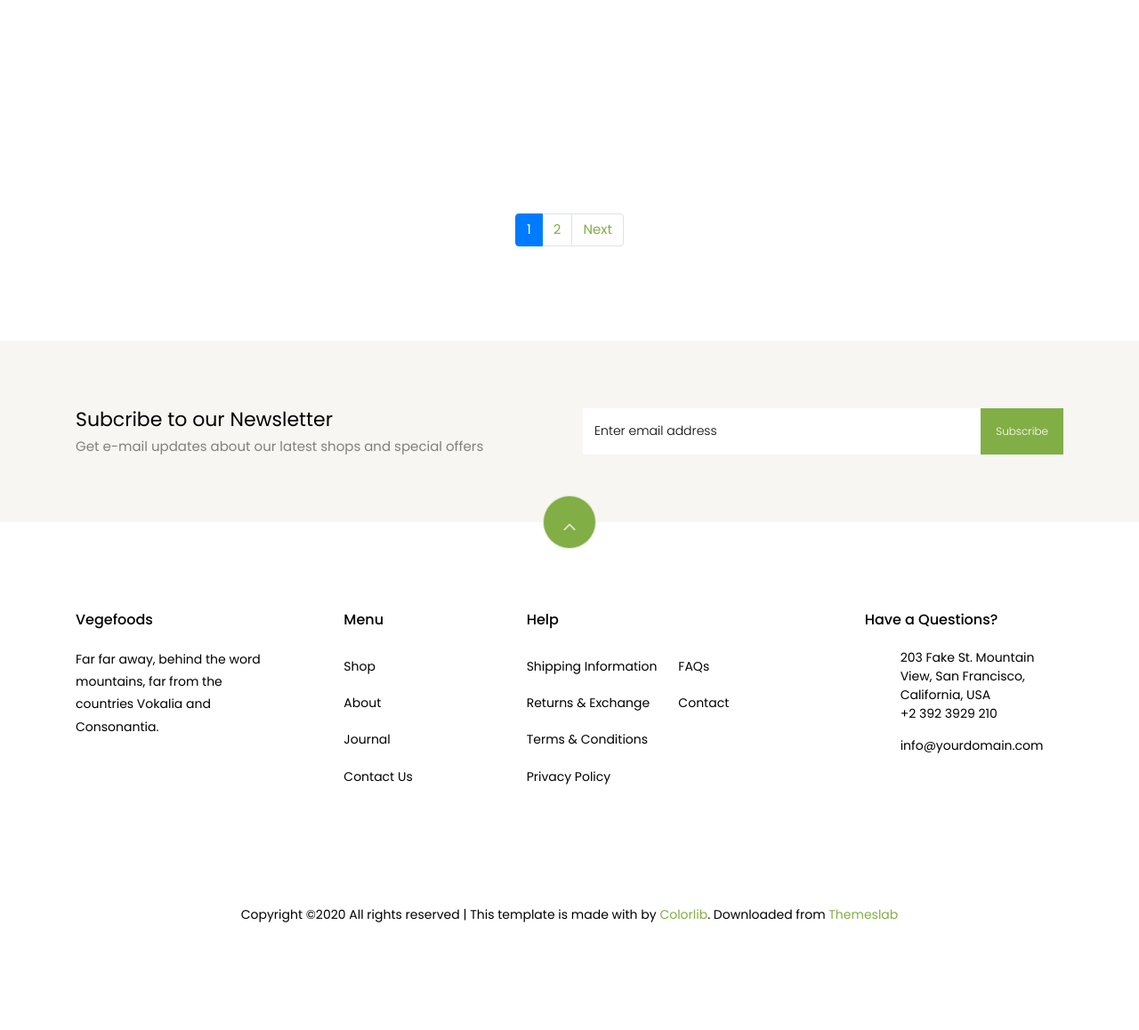
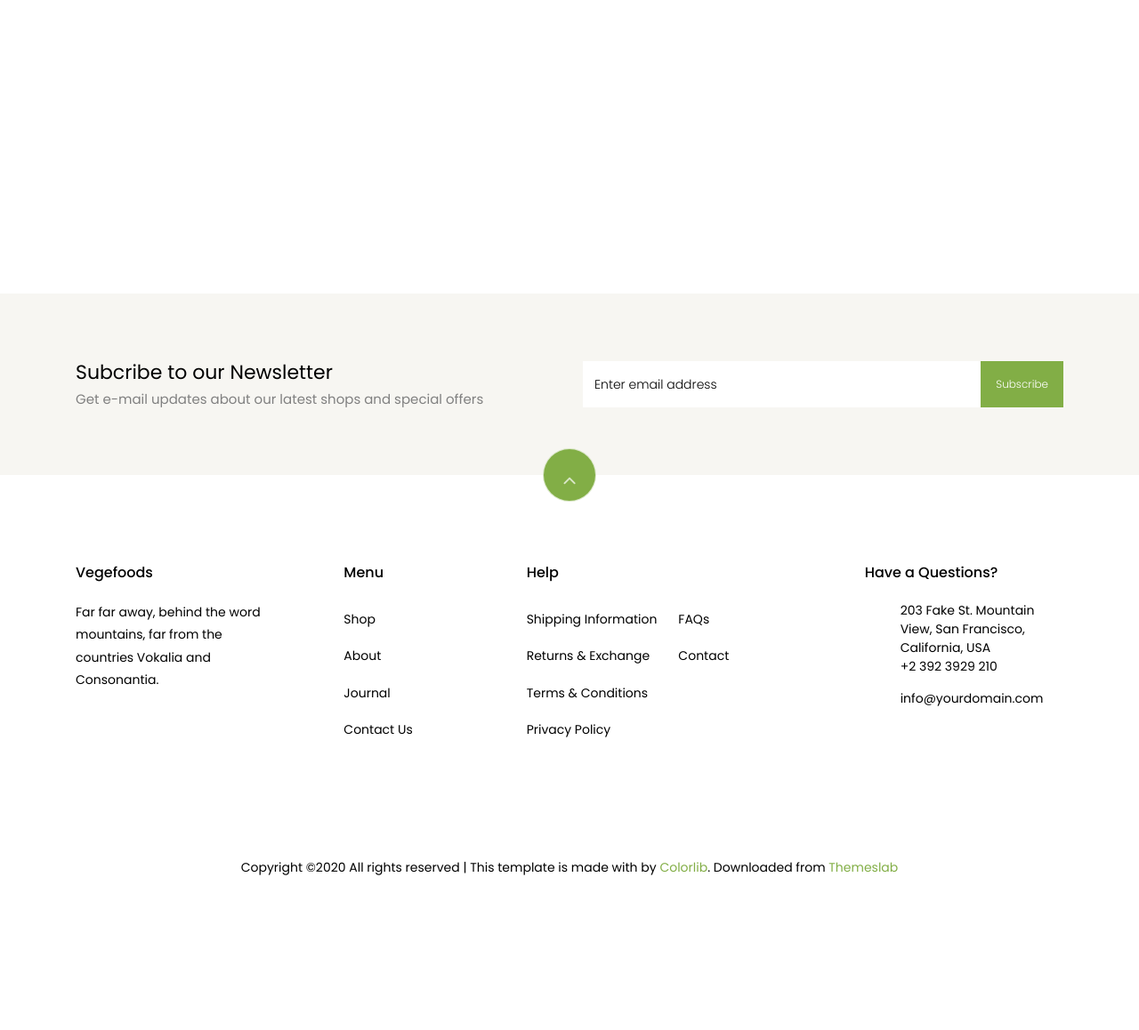
Before and after one commit to alleFarell/KukerHut.com, a CodeIgniter app: page /KukerHut/index.php/kukerhut/products in a window 1280 px wide. Shown: the part 1043-2201 px from the top of the page at 89% size. After the commit the page ends 2027 px from the top, so only its background shows below. Run offline with CodeIgniter, Linux system fonts and the light colour scheme; data comes from the database, SQL or seed files in the repository; data that the repository does not hold is empty; style sheets or scripts are compiled from the project's sources; some libraries are stand-ins or nearby versions.

Commit message:
Category Filter works BUT..
tapi pagination nya jd gabisa dipake, need to be fixed

```diff
--- a/application/controllers/Kukerhut.php
+++ b/application/controllers/Kukerhut.php
@@ -66,7 +66,6 @@ class Kukerhut extends CI_Controller
 
         //panggil function getAllProducts yang ada pada model Products_model.
         $data['data'] = $this->Products_model->getAllProducts($config["per_page"], $data['page']);
-        //$data['data'] = $this->Products_model->getProductsByCategory($kategori);
         $data['category'] = $this->Products_model->getAllCategories();
         $data['pagination'] = $this->pagination->create_links();
 
@@ -81,4 +80,50 @@ class Kukerhut extends CI_Controller
         $this->load->view('contents/contact');
         $this->load->view('templates/footer');
     }
+    public function category()
+    {
+        $id = $this->uri->segment('3');
+        // //konfigurasi pagination
+        // $config['base_url'] = site_url('Kukerhut/products/'.$id); //site url
+        // $config['total_rows'] = $this->db->count_all('produk'); //total row
+        // $config['per_page'] = 8;  //show record per halaman
+        // $config["uri_segment"] = 3;  // uri parameter
+        // $choice = $config["total_rows"] / $config["per_page"];
+        // $config["num_links"] = floor($choice);
+
+        // // Membuat Style pagination
+        // $config['first_link']       = 'First';
+        // $config['last_link']        = 'Last';
+        // $config['next_link']        = 'Next';
+        // $config['prev_link']        = 'Prev';
+        // $config['full_tag_open']    = '<div class="pagging text-center"><nav><ul class="pagination justify-content-center">';
+        // $config['full_tag_close']   = '</ul></nav></div>';
+        // $config['num_tag_open']     = '<li class="page-item"><span class="page-link">';
+        // $config['num_tag_close']    = '</span></li>';
+        // $config['cur_tag_open']     = '<li class="page-item active"><span class="page-link">';
+        // $config['cur_tag_close']    = '<span class="sr-only">(current)</span></span></li>';
+        // $config['next_tag_open']    = '<li class="page-item"><span class="page-link">';
+        // $config['next_tagl_close']  = '<span aria-hidden="true">&raquo;</span></span></li>';
+        // $config['prev_tag_open']    = '<li class="page-item"><span class="page-link">';
+        // $config['prev_tagl_close']  = '</span>Next</li>';
+        // $config['first_tag_open']   = '<li class="page-item"><span class="page-link">';
+        // $config['first_tagl_close'] = '</span></li>';
+        // $config['last_tag_open']    = '<li class="page-item"><span class="page-link">';
+        // $config['last_tagl_close']  = '</span></li>';
+
+        // $this->pagination->initialize($config);
+        // $data['page'] = ($this->uri->segment(3)) ? $this->uri->segment(3) : 0;
+
+
+        //panggil function getAllProducts yang ada pada model Products_model.
+        $data['data'] = $this->Products_model->getProductsByCat($id);
+        //$data['data'] = $this->Products_model->getProductsByCategory('produk', $id, $config["per_page"], $data['page']);
+        $data['category'] = $this->Products_model->getAllCategories();
+        //$data['pagination'] = $this->pagination->create_links();
+
+        //load view
+        $this->load->view('templates/header');
+        $this->load->view('contents/products', $data);
+        $this->load->view('templates/footer', $data);
+    }
 }
--- a/application/models/Products_model.php
+++ b/application/models/Products_model.php
@@ -11,8 +11,20 @@ class Products_model extends CI_model
         return $this->db->get('kategori')->result();
     }
 
-    public function getProductsByCategory($id_kategori)
+    public function getProductsByCategory($table, $id_kategori, $limit, $start)
     {
-        return $this->db->get_where('produk', ['id_kategori' => $id_kategori])->result_array();
+        return $this->db->get_where($table, array('id_kategori'=>$id_kategori), $limit, $start)->result_array();
     }
+
+    public function getProductsByCat($id_kategori)
+    {
+        return $this->db->query("select * from produk where id_kategori like '$id_kategori'")->result_array();
+    }
+
+    public function getCategoryByProduct($id_kategori)
+    {
+        return $this->db->get_where('kategori', ['id_kategori' => $id_kategori])->row('nama_kategori');
+    }
+
+
 }
--- a/application/views/contents/products.php
+++ b/application/views/contents/products.php
@@ -13,10 +13,10 @@
 		<div class="row justify-content-center">
 			<div class="col-md-10 mb-5 text-center">
 				<ul class="product-category">
-					<li><a href="#" class="active">All</a></li>
+					<li><a href="<?= base_url();?>Kukerhut/products/" class="active">All</a></li>
 					<?php foreach ($category as $ct) { ?>
-
-						<li><a href="<?= site_url('products/category/'), $ct->nama_kategori ?>"><?= $ct->nama_kategori ?></a></li>
+						<!-- <li><a href="<?= site_url('products/category/'), $ct->id_kategori ?>"><?= $ct->nama_kategori ?></a></li> -->
+						<li><a href="<?= base_url();?>Kukerhut/category/<?= $ct->id_kategori; ?>"><?= $ct->nama_kategori ?></a></li>
 					<?php } ?>
 				</ul>
 			</div>
@@ -40,14 +40,8 @@
 								</div>
 								<div class="bottom-area d-flex px-3">
 									<div class="m-auto d-flex">
-										<a href="#" class="add-to-cart d-flex justify-content-center align-items-center text-center">
-											<span><i class="ion-ios-menu"></i></span>
-										</a>
-										<a href="#" class="buy-now d-flex justify-content-center align-items-center mx-1">
+										<a button type="button" data-toggle="modal" data-target="#modalDetails<?php echo $p['id_produk'] ?>" class="buy-now d-flex justify-content-center align-items-center mx-1">
 											<span><i class="ion-ios-cart"></i></span>
-										</a>
-										<a href="#" class="heart d-flex justify-content-center align-items-center ">
-											<span><i class="ion-ios-heart"></i></span>
 										</a>
 									</div>
 								</div>
@@ -61,7 +55,7 @@
 		<div class="row mt-5">
 			<div class="col text-center">
 				<!--Tampilkan pagination-->
-				<?php echo $pagination; ?>
+				<!-- <?php echo $pagination; ?> -->
 			</div>
 		</div>
 	</div>
@@ -105,7 +99,7 @@
 					<div class="card-body">
 						<h5 class="modal-title float-left" id="exampleModalLabel" style="color: #82ae46;font-weight: 500;font-size: 25px;"><?= $d['nama_produk'] ?></h5>
 						<h5 class="text-right mb-0 p-0" style="font-weight: bold;color: #82ae46;font-size: 25px;">Rp. 25.000 <br><a href="https://api.whatsapp.com/send?phone=628111512711&text=Halo%20Saya%20Mau%20Beli%20<?= $d['nama_produk'] ?>%20ini	" type="button" class="btn btn-outline-info mb-0"> <img src="<?= base_url('assets/images/wa.png') ?>" style="width: 20px;height: auto;"> Contact Us</a></h5>
-						<p class="badge badge-success pt-0"><?= $d['nama_kategori'] ?></p>
+						<p class="badge badge-success pt-0"><?= $this->Products_model->getCategoryByProduct($d['id_kategori'])?></p>
 						<div class="desc" style="width: 50%;">
 							<p><?= $d['deskripsi_produk'] ?></p>
 						</div>
--- a/application/views/templates/footer.php
+++ b/application/views/templates/footer.php
@@ -104,41 +104,6 @@
 <script src="<?= base_url('assets/js/google-map.js') ?>"></script>
 <script src="<?= base_url('assets/js/main.js') ?>"></script>
 <script src="https://cdn.jsdelivr.net/npm/sweetalert2@10"></script>
-<script>
-<<<<<<< HEAD
-    // var popup = document.querySelectorAll(".img-prod");
-    // var i;
-    // for (i = 0; i < popup.length; i++) {
-    //     popup[i].addEventListener('click', function() {
-    //         Swal.fire({
-    //             title: 'Sweet!',
-    //             text: 'Modal with a custom image.',
-    //             imageUrl: ,
-    //             imageWidth: 400,
-    //             imageHeight: 200,
-    //             imageAlt: 'Custom image',
-    //         });
-    //     });
-    // }
-</script>
-=======
-	  var popup = document.querySelectorAll(".img-prod");
-	  var i;
-	  for (i = 0; i < popup.length; i++) {
-		popup[i].addEventListener('click', function(){
-		  Swal.fire({
-			title: 'Sweet!',
-			text: 'Modal with a custom image.',
-			imageUrl: 'https://unsplash.it/400/200',
-			imageWidth: 400,
-			imageHeight: 200,
-			imageAlt: 'Custom image',
-		  });
-	  });
-	  }
-  </script>
-
->>>>>>> parent of 25126a6... Merge pull request #27 from alleFarell/Ray-Work
 </body>
 
 </html>
```
